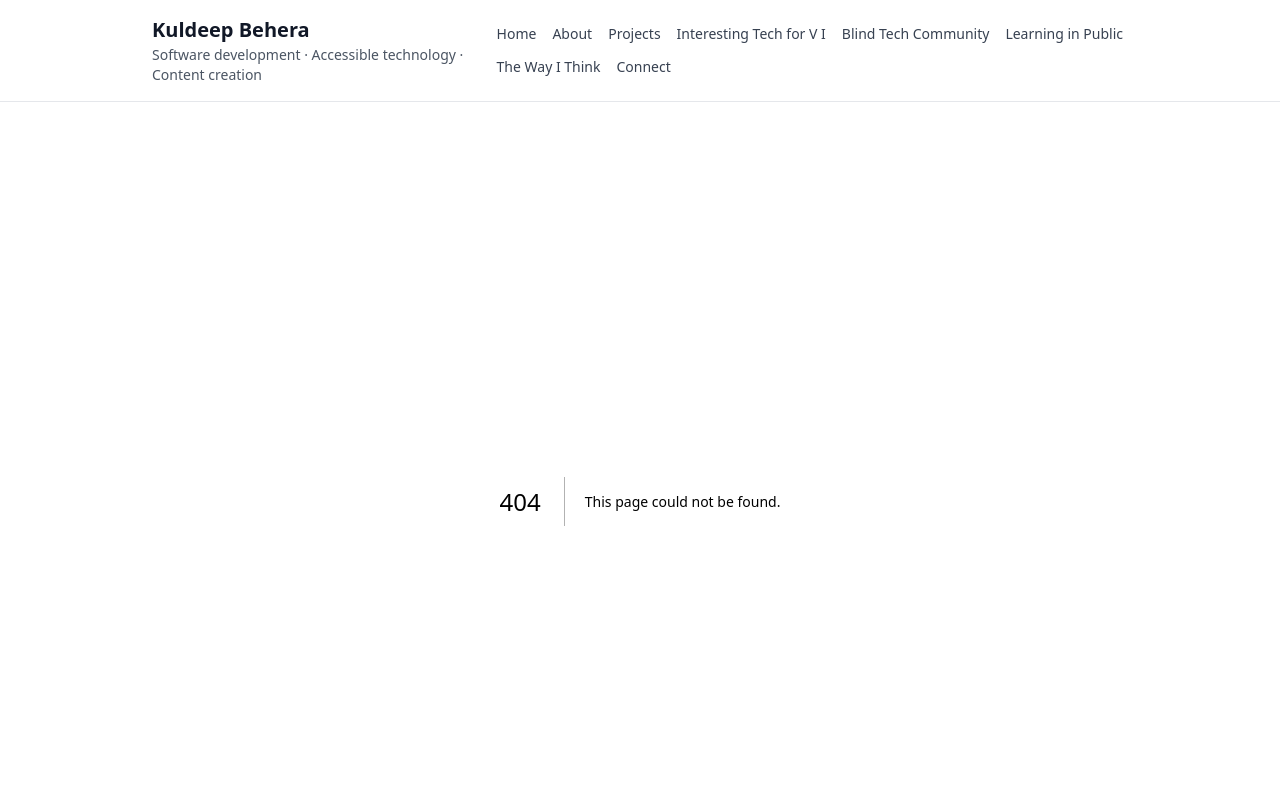
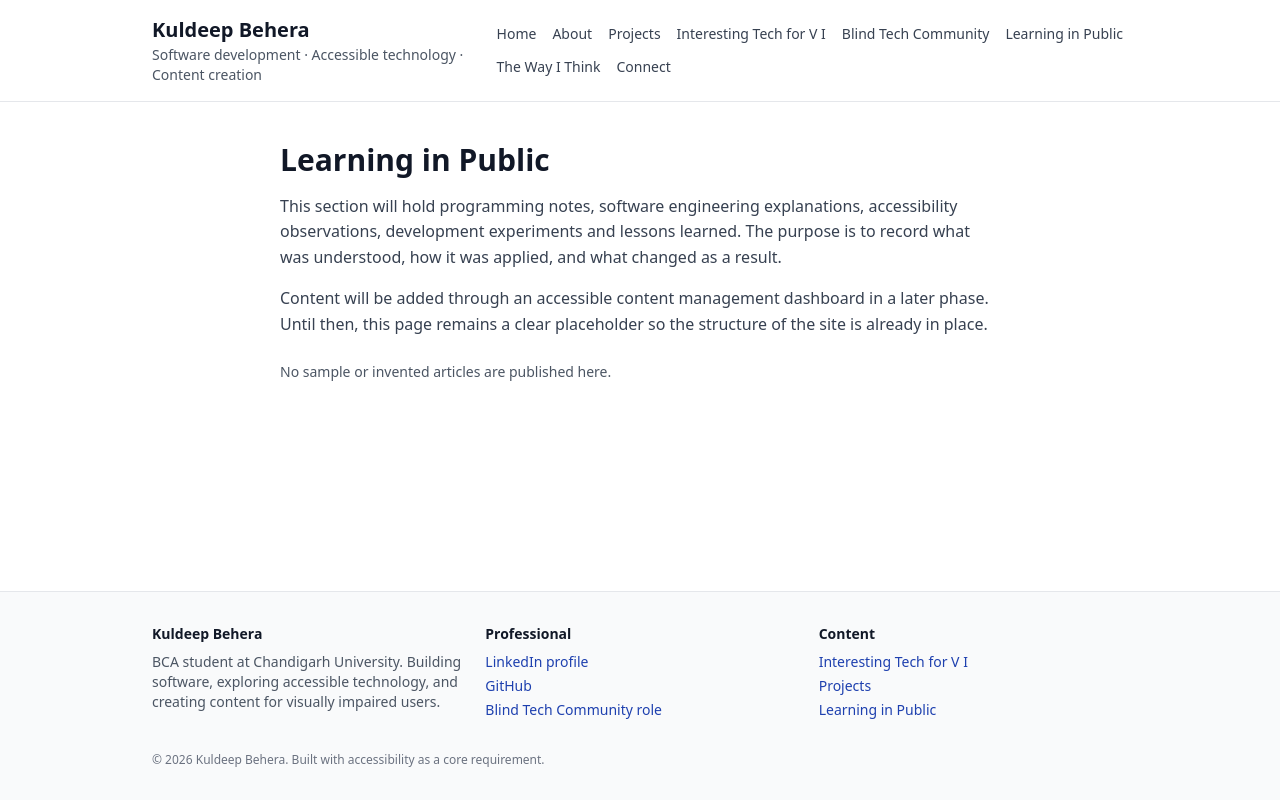
Before and after one commit to Kuldeep2025/kuldeep-behera-platform, a Next.js app: page /learning in a window 1280 px wide. Before the commit this address had no page. Shown: the top 800 px of the page. Built offline with nearby package versions, Linux system fonts and the light colour scheme.

Commit message:
Add Learning in Public placeholder page

```diff
--- /dev/null
+++ b/src/app/learning/page.tsx
@@ -0,0 +1,23 @@
+import type { Metadata } from "next";
+
+export const metadata: Metadata = {
+  title: "Learning in Public",
+  description: "Notes, explanations and learning records from Kuldeep Behera.",
+};
+
+export default function LearningPage() {
+  return (
+    <div className="mx-auto max-w-3xl px-4 py-10 sm:px-6">
+      <h1 className="text-3xl font-bold text-gray-900">Learning in Public</h1>
+      <p className="mt-4 text-gray-700">
+        This section will hold programming notes, software engineering explanations, accessibility observations, development experiments and lessons learned. The purpose is to record what was understood, how it was applied, and what changed as a result.
+      </p>
+      <p className="mt-4 text-gray-700">
+        Content will be added through an accessible content management dashboard in a later phase. Until then, this page remains a clear placeholder so the structure of the site is already in place.
+      </p>
+      <p className="mt-6 text-sm text-gray-600">
+        No sample or invented articles are published here.
+      </p>
+    </div>
+  );
+}
```
